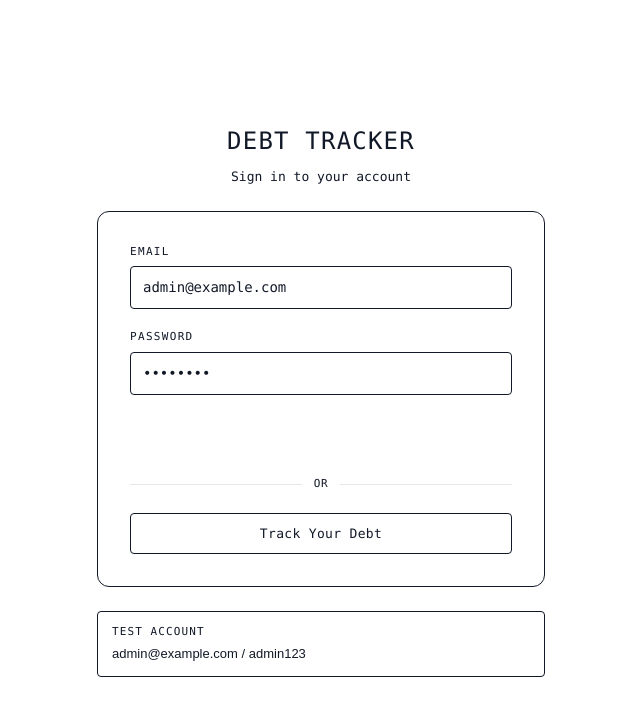
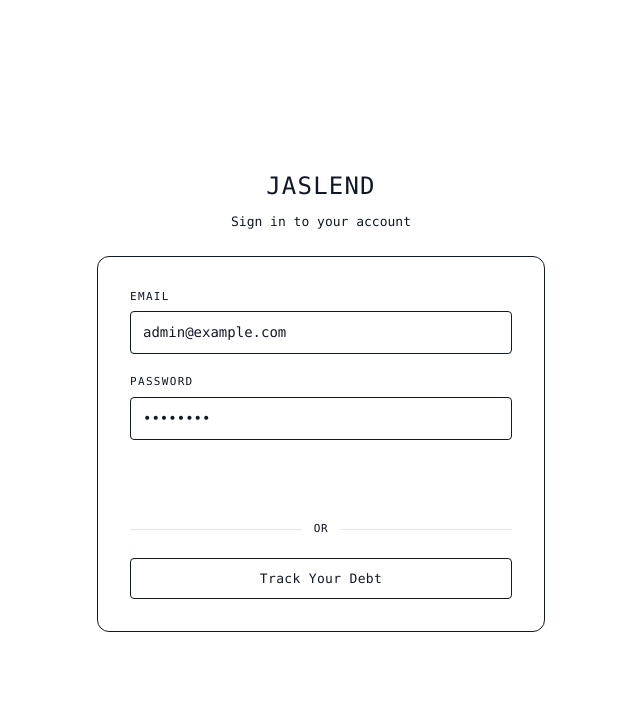
Before and after one commit to AlbertLumba/Product-Label-Generator, a Next.js app: page /login in a window 1280 px wide. Shown: the top 716 px of the page, without its empty margins (319-959 px from the left). Built offline with nearby package versions, Linux system fonts and the light colour scheme.

Commit message:
change accesscode generation

```diff
--- a/src/app/(public)/login/page.tsx
+++ b/src/app/(public)/login/page.tsx
@@ -52,7 +52,7 @@ export default function LoginPage() {
       <div className="w-full max-w-md flex flex-col gap-6">
         <div className="text-center">
           <h1 className="font-mono text-[24px] tracking-[0.05em] text-[var(--gw-text)]">
-            DEBT TRACKER
+            JASLEND
           </h1>
           <p className="mt-2 font-mono text-[13px] text-[var(--gw-muted)]">
             Sign in to your account
@@ -118,9 +118,7 @@ export default function LoginPage() {
           </Link>
         </Card>
 
-        <Alert variant="info" title="Test Account">
-          admin@example.com / admin123
-        </Alert>
+
       </div>
     </div>
   );
--- a/src/app/(public)/track/page.tsx
+++ b/src/app/(public)/track/page.tsx
@@ -50,7 +50,7 @@ export default function TrackPage() {
       <div className="w-full max-w-md sm:max-w-lg lg:max-w-xl flex flex-col gap-4 sm:gap-6">
         <div className="text-center">
           <h1 className="text-xl sm:text-2xl font-bold text-gray-900 dark:text-white">
-            Track Your Debt
+            Track Your Debt & Never Pay
           </h1>
           <p className="mt-1.5 sm:mt-2 text-sm sm:text-base text-gray-500 dark:text-gray-400">
             Enter your access code to view your balance
```
